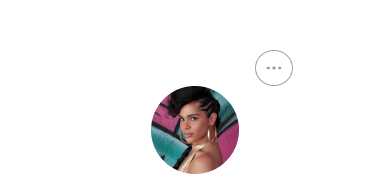
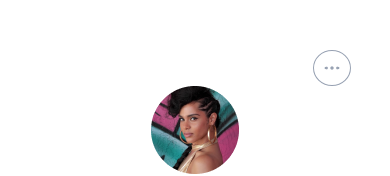
Before and after one commit to HenryAgu/FirstTask, a React (Create React App) app: page / in a window 390 px wide. Shown: the top 176 px of the page. Built offline with nearby package versions, Linux system fonts and the light colour scheme.

Commit message:
added more mobile view code

```diff
--- a/src/App.css
+++ b/src/App.css
@@ -93,6 +93,9 @@
 
 /* Small screens */
 @media only screen and (max-width: 480px) {
+  .navigation-icons {
+    width: 80%;
+  }
   .navigation-icons .share {
     display: none;
   }
```
